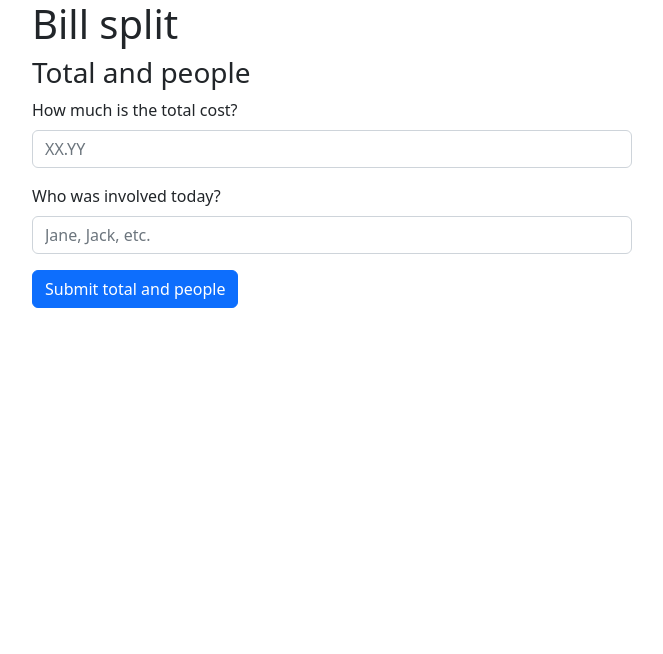
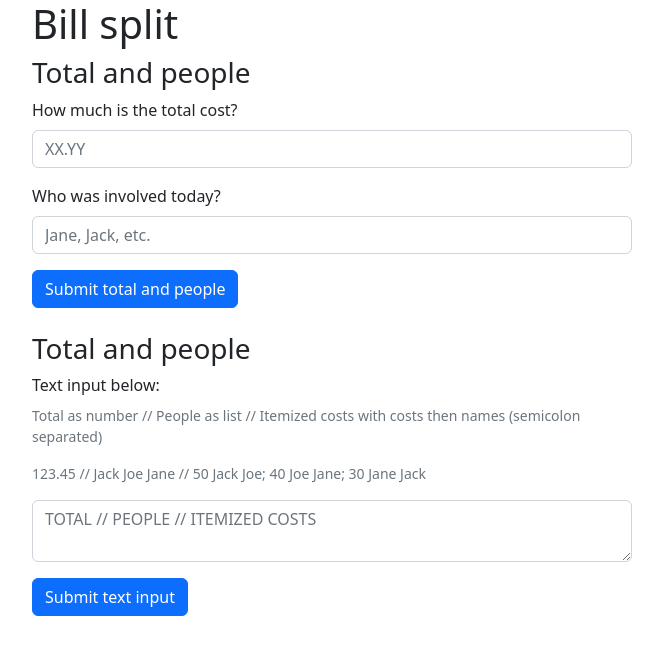
Before and after one commit to erichli1/billsplit, a React (Create React App) app: page / in a window 1280 px wide. Shown: the top 654 px of the page, without its empty margins (308-971 px from the left). Built offline with nearby package versions, Linux system fonts and the light colour scheme.

Commit message:
Add text input feature

```diff
--- a/src/App.js
+++ b/src/App.js
@@ -3,7 +3,7 @@ import './App.css';
 import TotalAndPeople from './TotalAndPeople';
 import ItemizedSpending from './ItemizedSpending';
 import Results from './Results';
-// import TextInput from './TextInput';
+import TextInput from './TextInput';
 
 import {useState} from 'react';
 import {Form, Row, Col} from 'react-bootstrap';
@@ -12,7 +12,7 @@ function App() {
   const [amount, setAmount] = useState();
   const [form1Visible, setForm1Visible] = useState(true);
   const [form2Visible, setForm2Visible] = useState(false);
-  // const [textInputVisible, setTextInputVisible] = useState(true);
+  const [textInputVisible, setTextInputVisible] = useState(true);
   const [resultsVisible, setResultsVisible] = useState(false);
   const [itemList, setItemList] = useState([]);
   const [peopleList, setPeopleList] = useState([]);
@@ -23,17 +23,12 @@ function App() {
 
     const peopleString = event.target.people.value;
 
-    if (peopleString.includes(", ")) {
-      setPeopleList(peopleString.split(", "));
-    } else if (peopleString.includes(",")) {
-      setPeopleList(peopleString.split(","));
-    } else {
-      setPeopleList(peopleString.split(" "));
-    }
+    setPeopleList(splitStringBySpacesOrCommas(peopleString).sort());
 
     setAmount(event.target.total.value);
 
     setForm1Visible(false);
+    setTextInputVisible(false);
     setForm2Visible(true);
   }
 
@@ -71,13 +66,31 @@ function App() {
     setItemList(itemList.concat(<Item key={itemList.length} />));
   }
 
-  // const handleTextInputSubmit = event => {
-  //   // do nothing as of yet
-  // }
+  const handleTextInputSubmit = event => {
+    event.preventDefault();
 
-  // const amountTest = 105;
-  // const spendingArrayTest = [[30, 0, 1, 2],[30, 0, 1],[30,0]];
-  // const peopleListTest = ['Jack', 'Jill', 'Jane'];
+    const textInput = event.target['text-input'].value;
+
+    let textInputSubstrings = textInput.split('//');
+    textInputSubstrings = trimStringArray(textInputSubstrings);
+
+    setAmount(parseFloat(textInputSubstrings[0]));
+    const localPeopleList = splitStringBySpacesOrCommas(textInputSubstrings[1]).sort()
+    setPeopleList(localPeopleList);
+
+    const rawItemizedCosts = trimStringArray(textInputSubstrings[2].split(";"));
+    let convertedItemizedCosts = rawItemizedCosts.map((item) => {
+      return splitStringBySpacesOrCommas(item);
+    })
+    for (let i = 0; i < convertedItemizedCosts.length; i++) {
+      for (let j = 1; j < convertedItemizedCosts[i].length; j++) {
+        convertedItemizedCosts[i][j] = localPeopleList.indexOf(convertedItemizedCosts[i][j]);
+      }
+    }
+
+    setSpendingArray(convertedItemizedCosts);
+    setResultsVisible(true);
+  }
 
   return (
     <div className="App">
@@ -85,7 +98,7 @@ function App() {
         <h1>Bill split</h1>
         {form1Visible && <TotalAndPeople handleSubmit={handleForm1Submit}/>}
         {form2Visible && <ItemizedSpending handleSubmit={handleForm2Submit} itemList={itemList} addItem={addItem} />}
-        {/* {textInputVisible && <TextInput handleSubmit={handleTextInputSubmit} />} */}
+        {textInputVisible && <TextInput handleSubmit={handleTextInputSubmit} />}
         {resultsVisible && <Results spendingArray={spendingArray} peopleList={peopleList} total={amount} />}
         {/* {resultsVisible && <Results spendingArray={spendingArrayTest} peopleList={peopleListTest} total={amountTest} />} */}
       </div>
@@ -93,4 +106,18 @@ function App() {
   );
 }
 
+function trimStringArray(arr) {
+  return arr.map((string) => {return string.trim()});
+}
+
+function splitStringBySpacesOrCommas(string) {
+  if (string.includes(", ")) {
+    return string.split(", ");
+  } else if (string.includes(",")) {
+    return string.split(",");
+  } else {
+    return string.split(" ");
+  }
+}
+
 export default App;
--- /dev/null
+++ b/src/TextInput.js
@@ -0,0 +1,34 @@
+import 'bootstrap/dist/css/bootstrap.css';
+import './App.css';
+
+import Form from 'react-bootstrap/Form';
+import Button from 'react-bootstrap/Button';
+
+function TextInput(props) {
+  return (
+    <div>
+      <br/>
+      <h3>Total and people</h3>
+      <Form onSubmit={props.handleSubmit}>
+        <Form.Group className="mb-3">
+          <Form.Label>Text input below:</Form.Label>
+          <br/>
+          <Form.Text className="text-muted">
+            <p>
+              Total as number // People as list // Itemized costs with costs then names (semicolon separated)
+            </p>
+            <p>
+              123.45 // Jack Joe Jane // 50 Jack Joe; 40 Joe Jane; 30 Jane Jack
+            </p>
+          </Form.Text>
+          <Form.Control required as="textarea" type="text" placeholder="TOTAL // PEOPLE // ITEMIZED COSTS" name="text-input" />
+        </Form.Group>
+        <Button variant="primary" type="submit">
+          Submit text input
+        </Button>
+      </Form>
+    </div>
+  );
+}
+
+export default TextInput;
```
